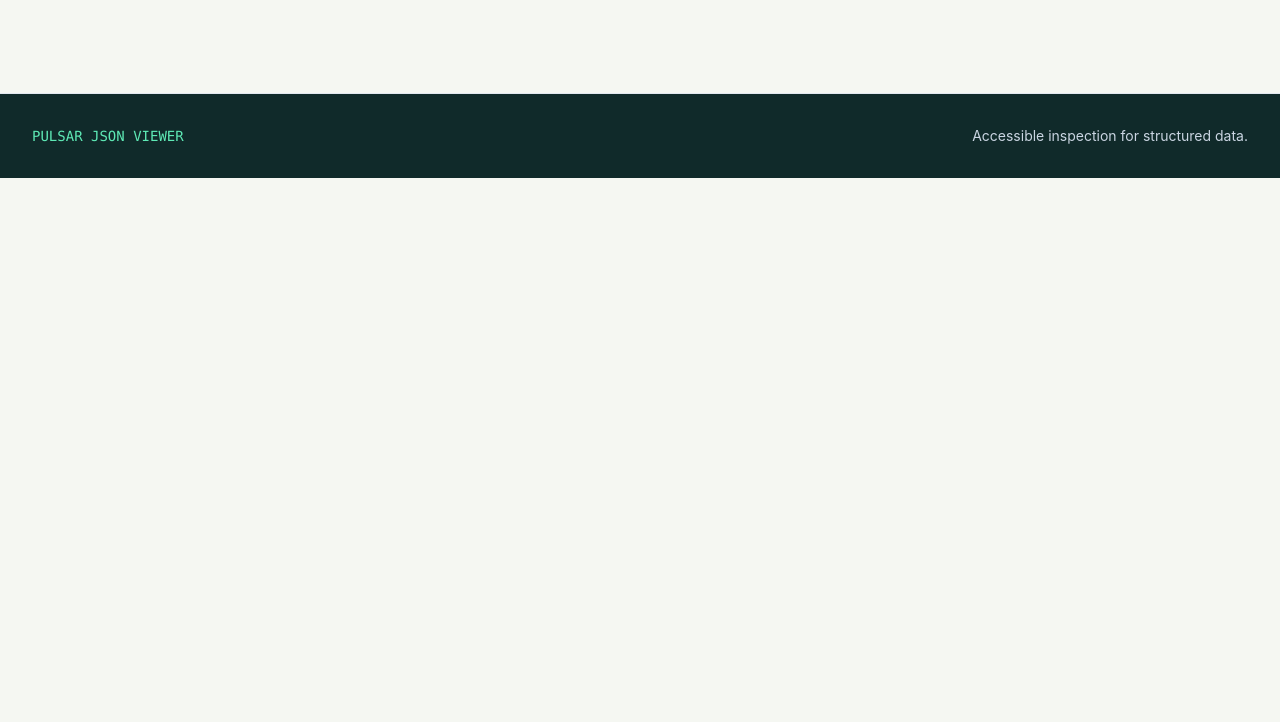
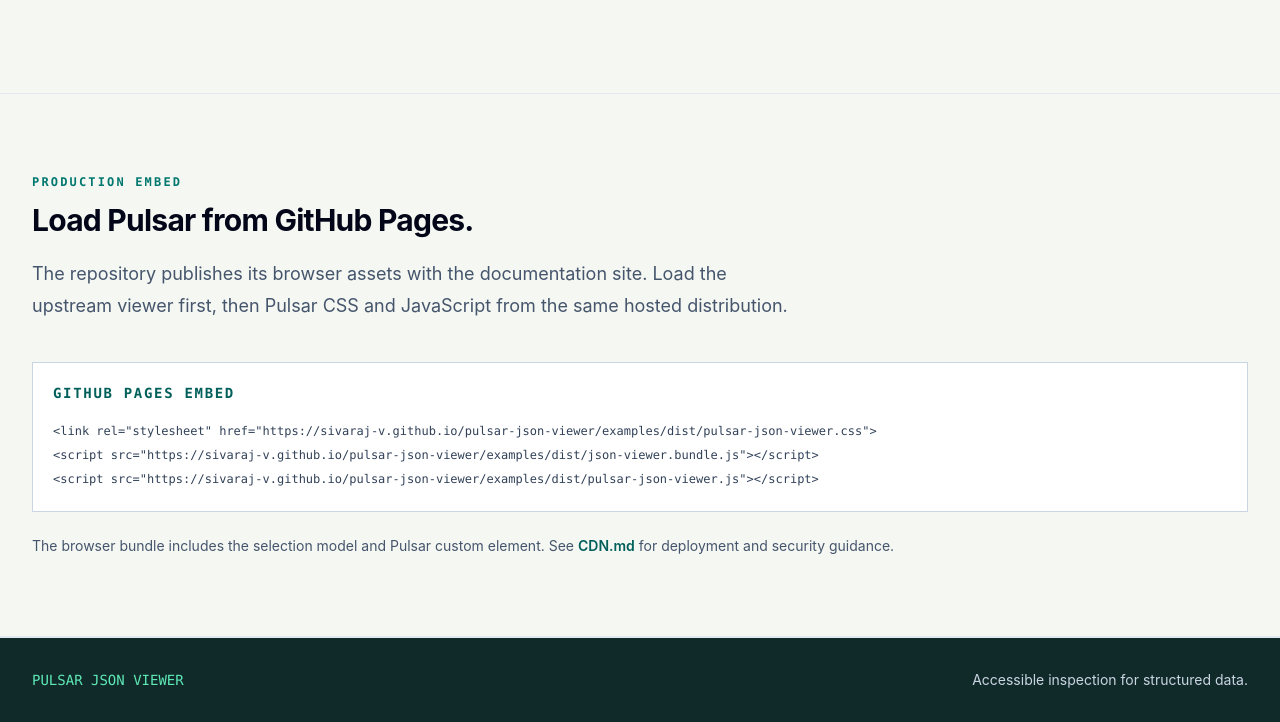
Before and after one commit to sivaraj-v/pulsar-json-viewer, a website: page docs/index.html in a window 1280 px wide. Shown: the part 2393-3115 px from the top of the page. Before the commit the page ends 2571 px from the top, so only its background shows below. Drawn offline with Linux system fonts and the light colour scheme.

Commit message:
Updated with CDN URLs

```diff
--- a/docs/index.html
+++ b/docs/index.html
@@ -79,6 +79,23 @@
         <a class="border border-slate-300 bg-white p-6 no-underline transition hover:-translate-y-1 hover:border-teal-500 hover:shadow-lg" href="examples/large-professional.html"><p class="font-mono text-xs text-teal-700">STRESS TEST</p><h3 class="mt-3 text-xl font-bold text-slate-950">Large payload</h3><p class="mt-2 leading-7 text-slate-600">Work through services, incidents and audit records.</p></a>
       </div>
     </section>
+
+    <section class="border-y border-slate-200 bg-[#e8f0eb]">
+      <div class="mx-auto max-w-7xl px-5 py-16 sm:px-8 lg:py-20">
+        <p class="font-mono text-xs font-bold uppercase tracking-[0.18em] text-teal-700">Production embed</p>
+        <div class="mt-3 max-w-3xl">
+          <h2 class="text-3xl font-bold tracking-tight">Load Pulsar from GitHub Pages.</h2>
+          <p class="mt-5 text-lg leading-8 text-slate-600">The repository publishes its browser assets with the documentation site. Load the upstream viewer first, then Pulsar CSS and JavaScript from the same hosted distribution.</p>
+        </div>
+        <div class="mt-10 border border-slate-300 bg-white p-5">
+          <h3 class="font-mono text-sm font-bold uppercase tracking-[0.12em] text-teal-800">GitHub Pages embed</h3>
+          <pre class="mt-4 overflow-x-auto whitespace-pre-wrap break-all text-xs leading-6 text-slate-700"><code>&lt;link rel="stylesheet" href="https://sivaraj-v.github.io/pulsar-json-viewer/examples/dist/pulsar-json-viewer.css"&gt;
+&lt;script src="https://sivaraj-v.github.io/pulsar-json-viewer/examples/dist/json-viewer.bundle.js"&gt;&lt;/script&gt;
+&lt;script src="https://sivaraj-v.github.io/pulsar-json-viewer/examples/dist/pulsar-json-viewer.js"&gt;&lt;/script&gt;</code></pre>
+        </div>
+        <p class="mt-6 text-sm text-slate-600">The browser bundle includes the selection model and Pulsar custom element. See <a class="font-semibold text-teal-800 underline" href="https://github.com/sivaraj-v/pulsar-json-viewer/blob/master/CDN.md">CDN.md</a> for deployment and security guidance.</p>
+      </div>
+    </section>
   </main>
 
   <footer class="border-t border-slate-200 bg-[#102a2a] px-5 py-8 text-sm text-slate-300 sm:px-8"><div class="mx-auto flex max-w-7xl flex-col justify-between gap-3 sm:flex-row"><span class="font-mono text-emerald-300">PULSAR JSON VIEWER</span><span>Accessible inspection for structured data.</span></div></footer>
```
Also changed, not shown: CDN.md (+14 -6 lines), tests/static.test.js (+3 -1 lines).
